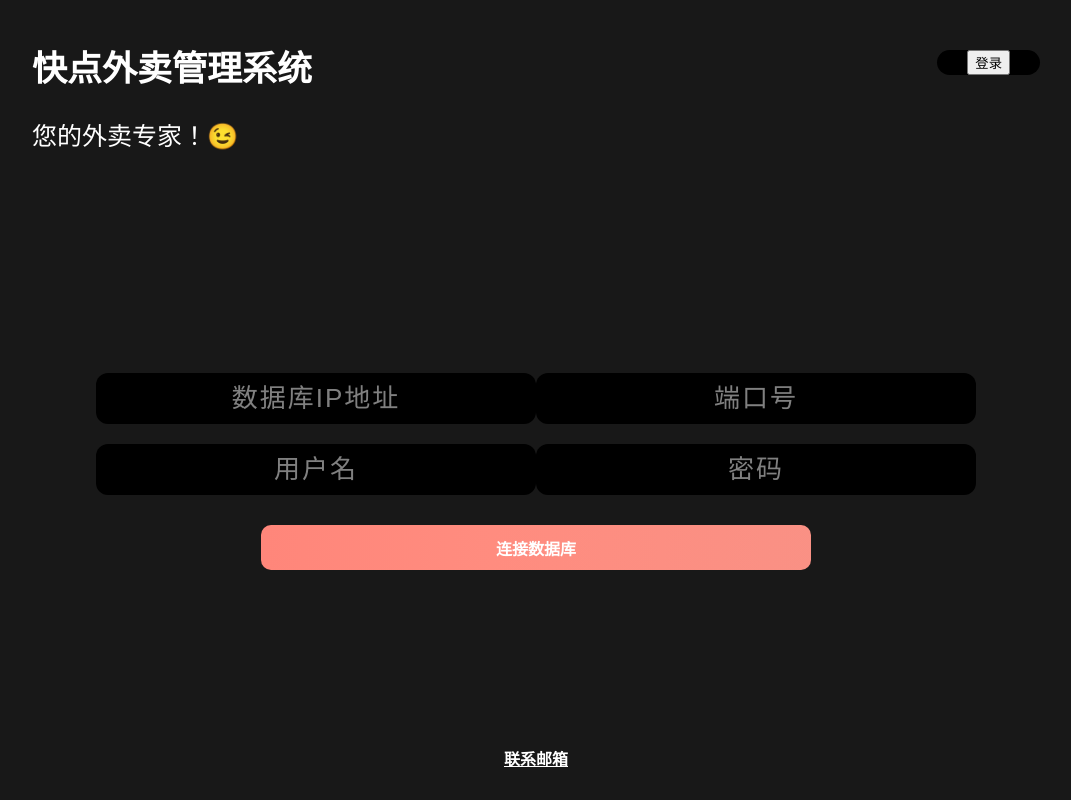
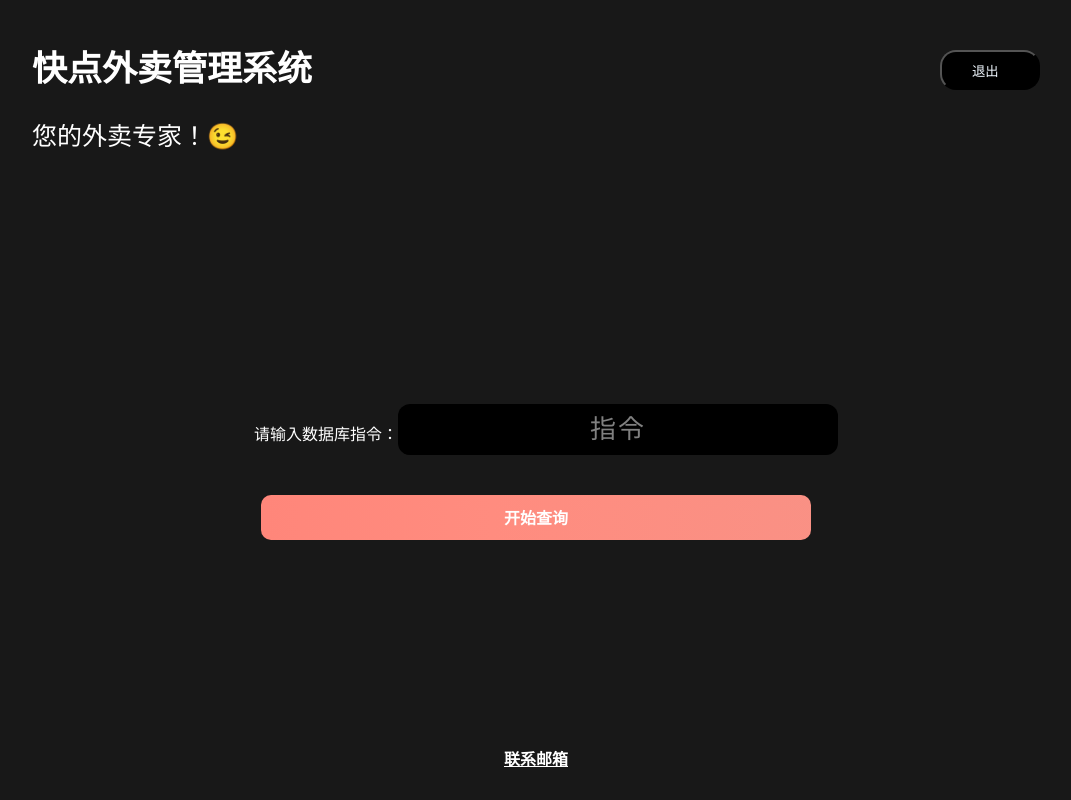
Before and after one commit to kongtaoxing/DBtakeaway, a React (Vite) app: page / in a window 1280 px wide. Both pictures are taken after a click on the button "登录". Shown: the whole page, without its empty margins (104-1175 px from the left). Built offline with nearby package versions, Linux system fonts and the light colour scheme.

Commit message:
update login button

```diff
--- a/src/App.css
+++ b/src/App.css
@@ -48,9 +48,14 @@
     background: black;
     border-radius: 16px;
     padding: 0px 30px;
-    height: 99%;
+    height: 40px;
+    width: 100px;
     margin-right: 10%;
     margin-top: 10px;
+    color: aliceblue;
+    text-align: center;
+    vertical-align: middle;
+    line-height: 40px;
   }
 
   /* 内容样式 */
@@ -135,6 +140,11 @@
     margin-bottom: 20px;
   }
 
+  .simple-text {
+    vertical-align: middle;
+    line-height: 10px;
+  }
+
   /* 底部样式 */
   .footer-container {
     display: flex;
--- a/src/App.jsx
+++ b/src/App.jsx
@@ -48,6 +48,7 @@ const App = () => {
         setConnected(() => false);
     }
 
+    // 连接框
     const renderNotConnectedContainer = () => {
         return (
             <div>
@@ -91,11 +92,12 @@ const App = () => {
         )
     };
 
+    // 查询框
     const renderConnectedContainer = () => {
         return (
             <div>
                 <div className="form-container second-row">
-                    <p>请输入数据库指令：</p>
+                    <p className="simple-text">请输入数据库指令：</p>
                     <div>
                         <input
                         type="text"
@@ -123,9 +125,10 @@ const App = () => {
                             <p className="title">快点外卖管理系统</p>
                             <p className="subtitle">您的外卖专家！😉</p>
                         </div>
-                        <div className="right">
-                            <button onClick={disconnectDB}>登录</button>
-                        </div>
+                        {connected ?
+                        <button className="right" onClick={disconnectDB}>退出</button> :
+                        <button className="right" onClick={connectDB}>登录</button>
+                        }
                     </header>
                 </div>
 
```
